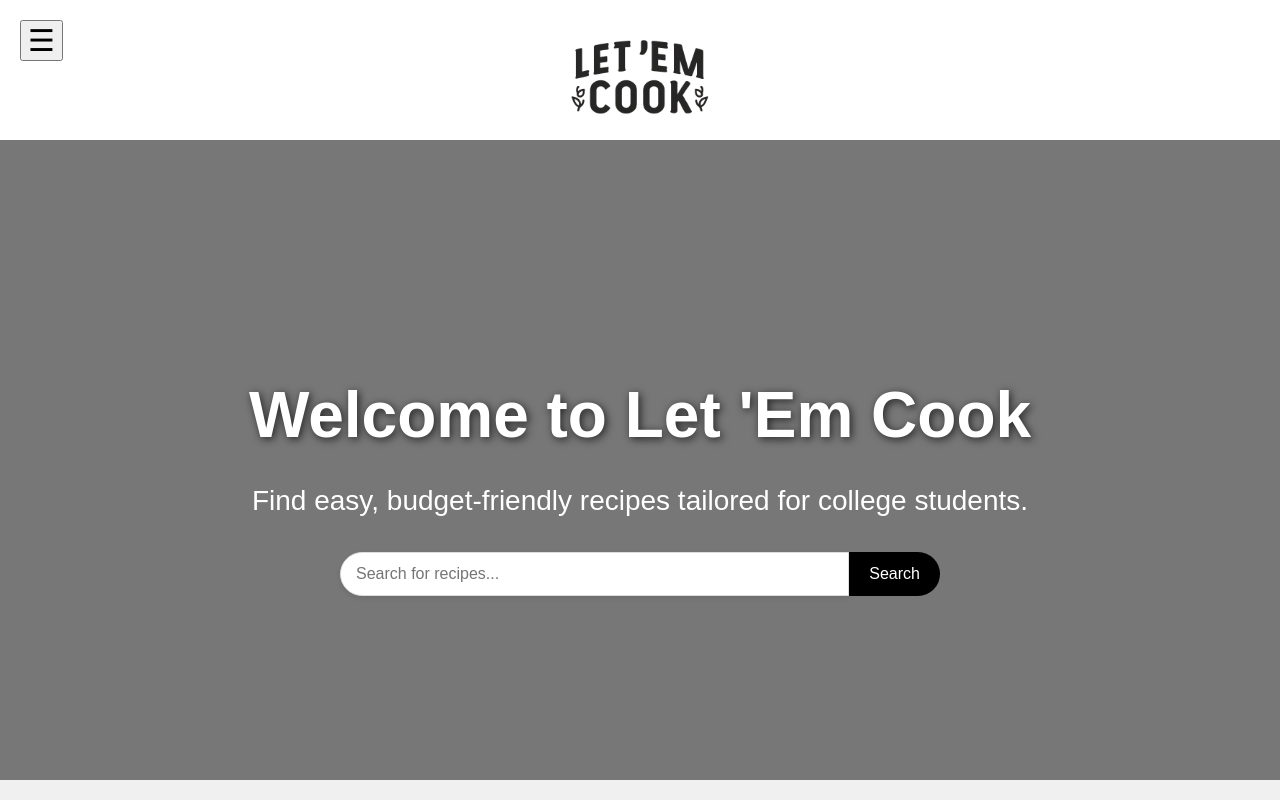
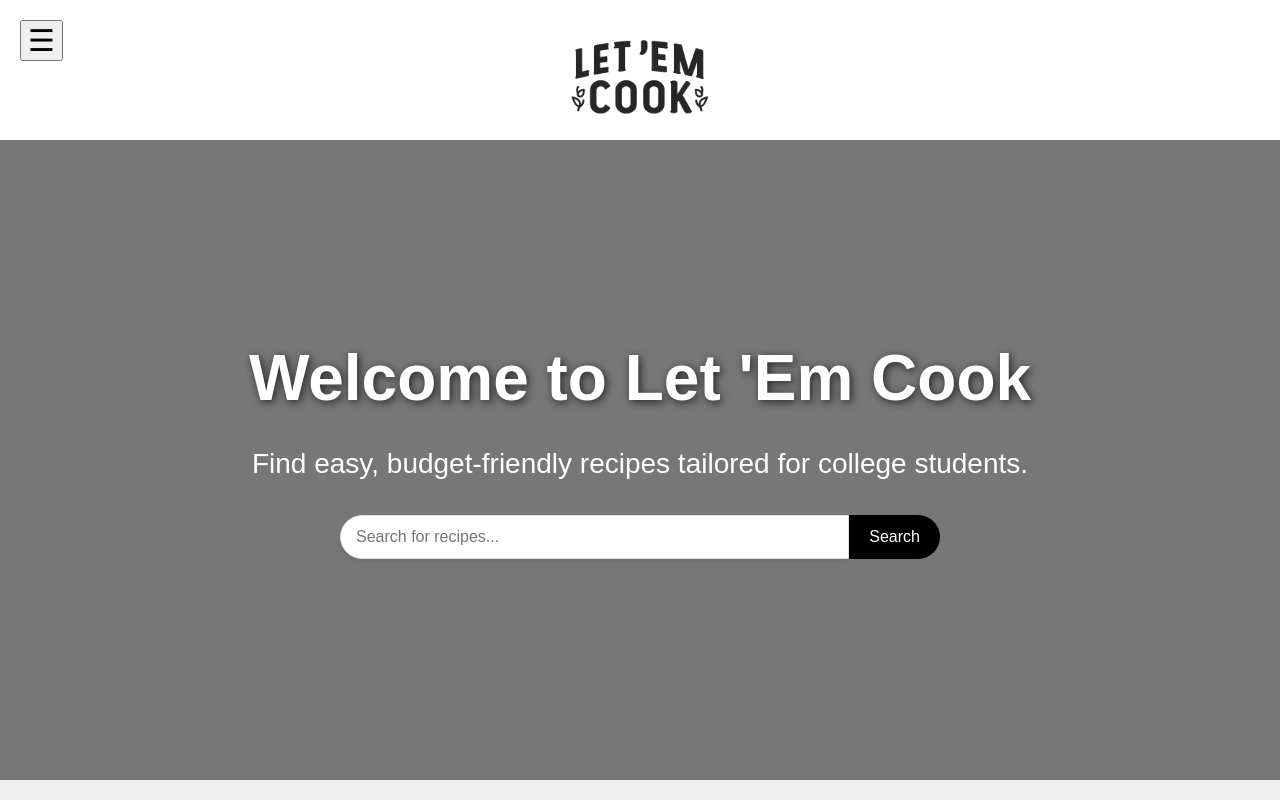
Before and after one commit to tenzinpalden/Let-Em-Cook, a React (Create React App) app in the folder letemcook/: page / in a window 1280 px wide. Shown: the top 800 px of the page. Built offline with nearby package versions, Linux system fonts and the light colour scheme.

Commit message:
update homepage

```diff
--- a/letemcook/src/pages/HomePage.css
+++ b/letemcook/src/pages/HomePage.css
@@ -44,6 +44,7 @@
   }
 
   .hero-section h1 {
+    margin-top: -20px;
     font-size: 4em;
     margin-bottom: 20px;
     font-weight: bold;
```
